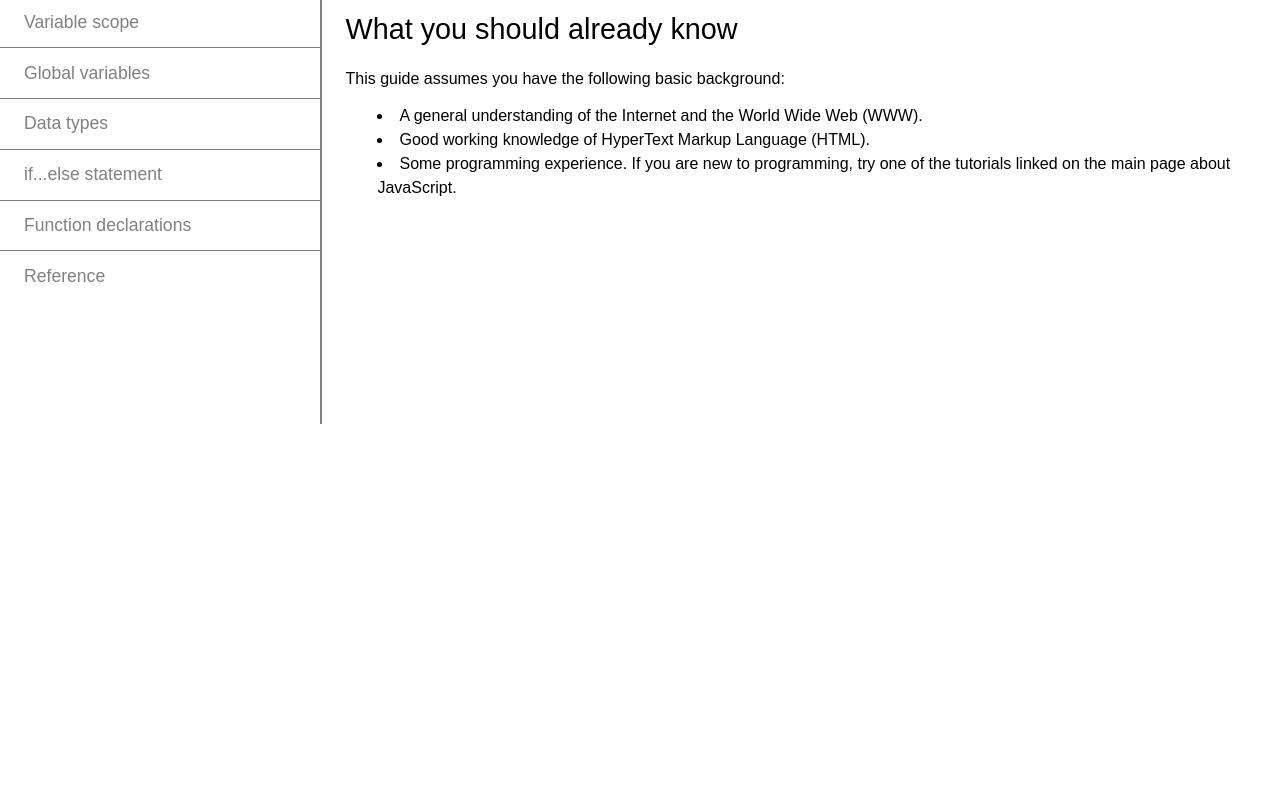
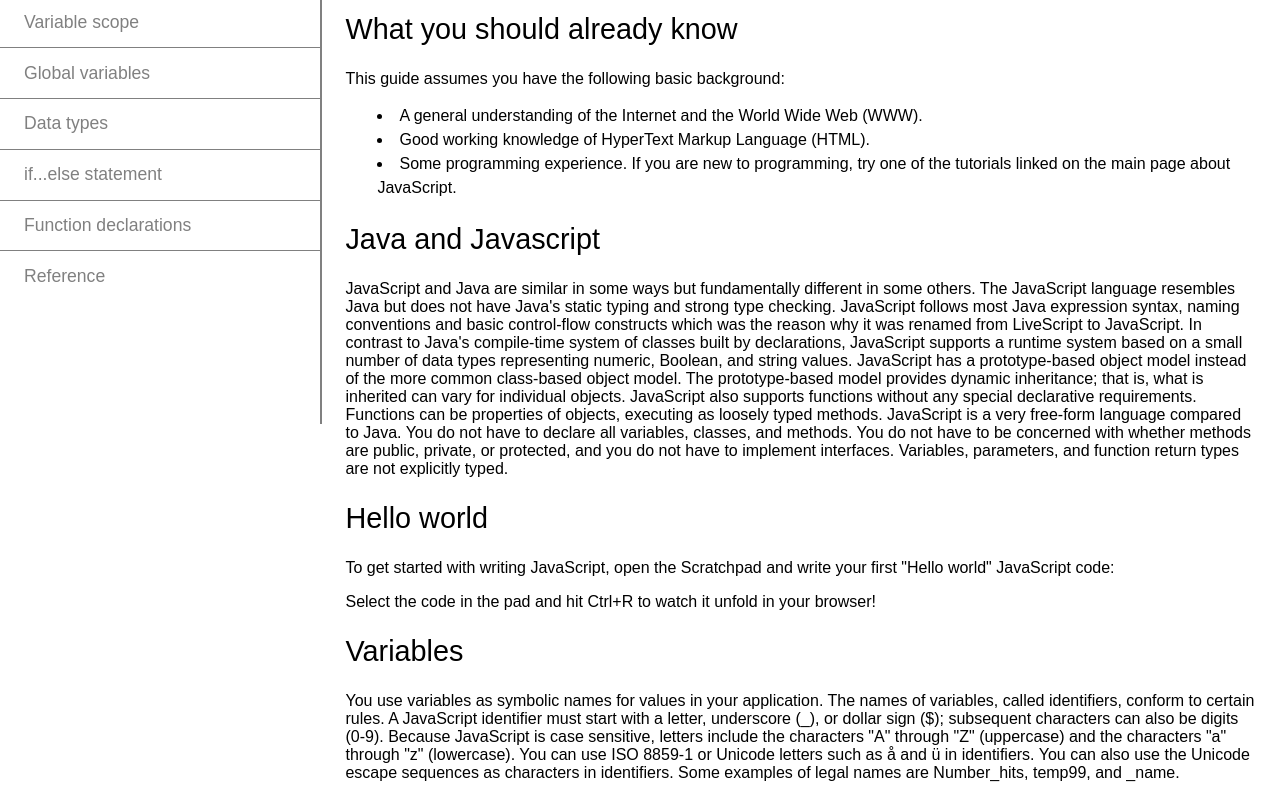
Before and after one commit to mhasanmeet/microverse-task3, a plain HTML site: page index.html in a window 1280 px wide. Shown: the part 376-1174 px from the top of the page. Before the commit the page ends 800 px from the top, so only its background shows below. Drawn offline with Linux system fonts and the light colour scheme.

Commit message:
remy did java,hello world and variables sections

```diff
--- a/index.html
+++ b/index.html
@@ -72,6 +72,32 @@
                     <li>Some programming experience. If you are new to programming, try one of the tutorials linked on the main page about JavaScript.</li>
                 </div>
             </section>
+            <section id="java-javascript">
+              <h1>Java and Javascript</h1>
+              <p>JavaScript and Java are similar in some ways but fundamentally different in some others. The JavaScript language resembles Java but does not have Java's static typing and strong type checking. JavaScript follows most Java expression syntax, naming conventions and basic control-flow constructs which was the reason why it was renamed from LiveScript to JavaScript.
+
+                In contrast to Java's compile-time system of classes built by declarations, JavaScript supports a runtime system based on a small number of data types representing numeric, Boolean, and string values. JavaScript has a prototype-based object model instead of the more common class-based object model. The prototype-based model provides dynamic inheritance; that is, what is inherited can vary for individual objects. JavaScript also supports functions without any special declarative requirements. Functions can be properties of objects, executing as loosely typed methods.
+
+                JavaScript is a very free-form language compared to Java. You do not have to declare all variables, classes, and methods. You do not have to be concerned with whether methods are public, private, or protected, and you do not have to implement interfaces. Variables, parameters, and function return types are not explicitly typed.</p>
+            </section>
+            <section id="hello world">
+              <h1>Hello world</h1>
+              <p>
+                <p>To get started with writing JavaScript, open the Scratchpad and write your first "Hello world" JavaScript code:</p>
+                <p>Select the code in the pad and hit Ctrl+R to watch it unfold in your browser!</p>
+              </p>
+            </section>
+            <section id="variables">
+              <h1>Variables</h1>
+              <p>
+                You use variables as symbolic names for values in your application. The names of variables, called identifiers, conform to certain rules.
+
+                  A JavaScript identifier must start with a letter, underscore (_), or dollar sign ($);
+                  subsequent characters can also be digits (0-9). Because JavaScript is case sensitive, letters include the characters "A" through "Z" (uppercase) and the characters "a" through "z" (lowercase).
+
+                  You can use ISO 8859-1 or Unicode letters such as å and ü in identifiers. You can also use the Unicode escape sequences as characters in identifiers. Some examples of legal names are Number_hits, temp99, and _name.
+              </p>
+            </section>
         </main>
     </container>
 
```
